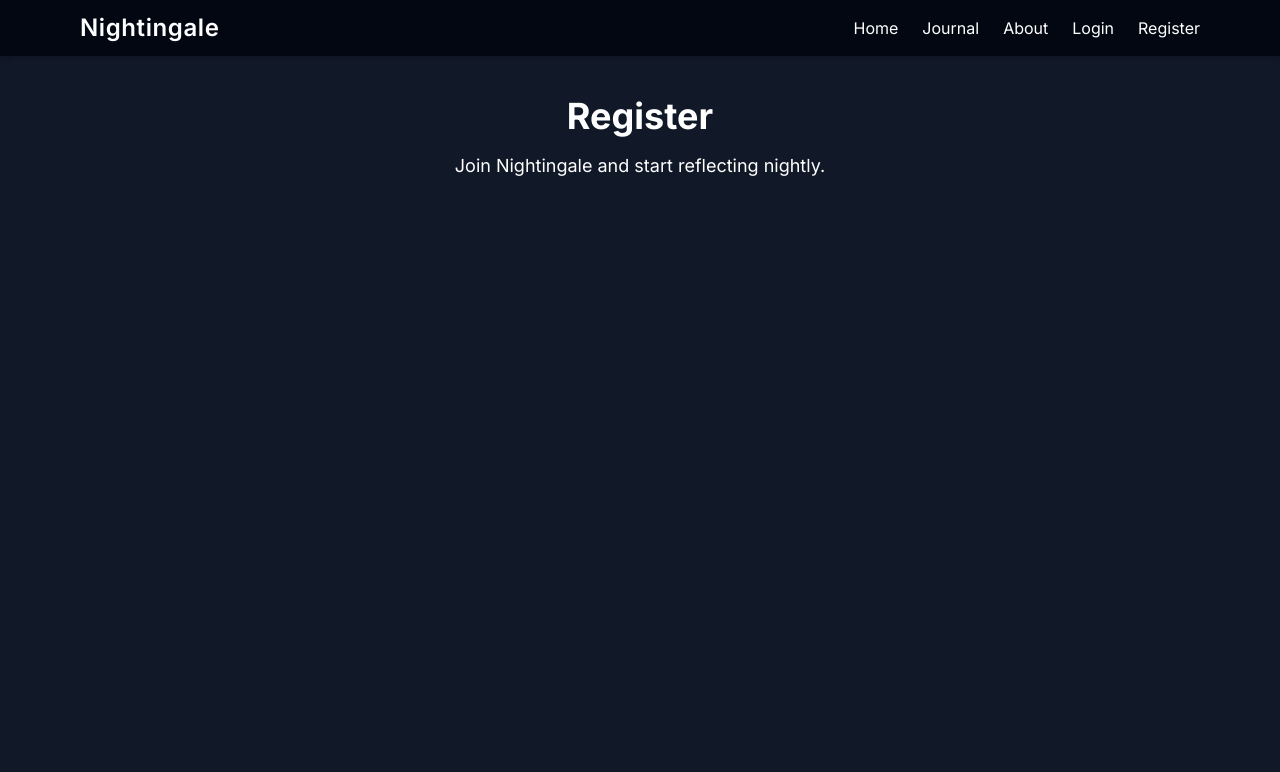
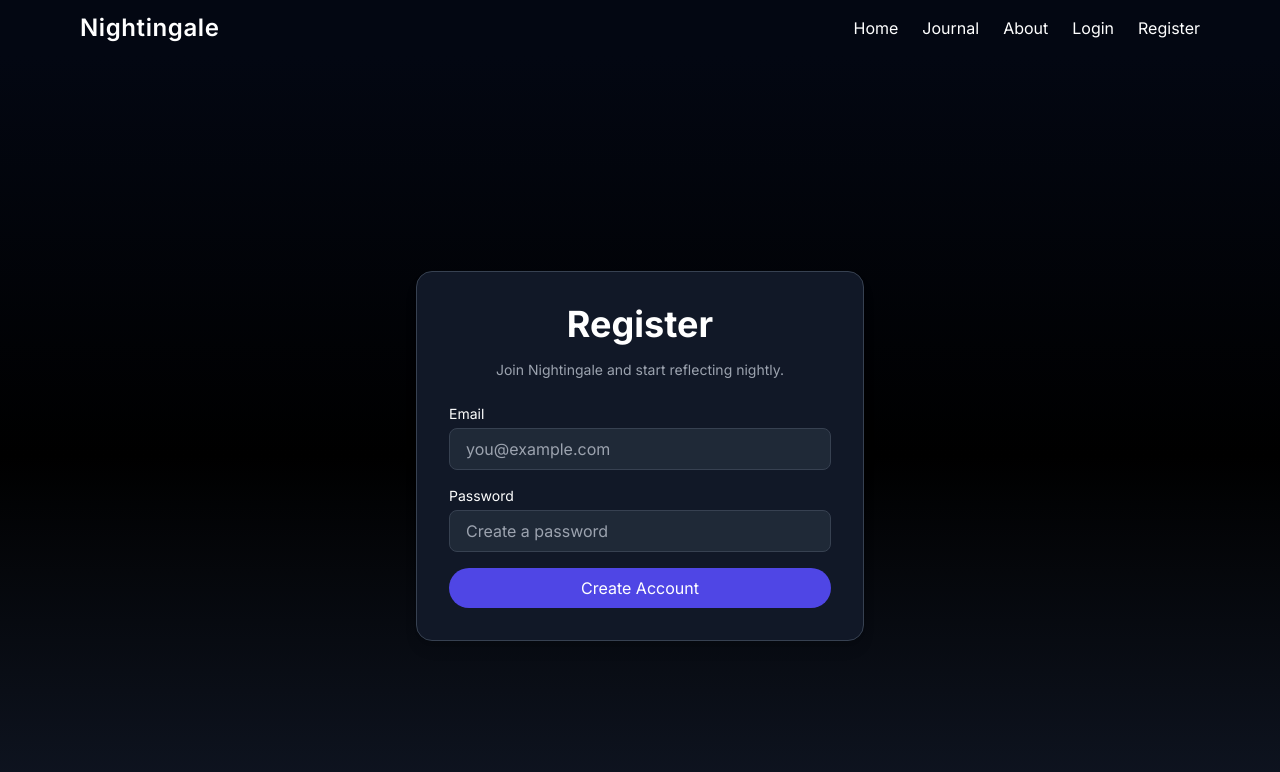
Before and after one commit to Cyberbot777/nightingale, a React (Vite) app in the folder frontend/: page /register in a window 1280 px wide. Shown: the top 772 px of the page. Built offline with nearby package versions, Linux system fonts and the light colour scheme; no server answers.

Commit message:
Style Login and Register pages to match site theme

```diff
--- a/frontend/src/App.jsx
+++ b/frontend/src/App.jsx
@@ -1,13 +1,24 @@
-import './index.css';
+// src/App.jsx
+import { BrowserRouter as Router, Routes, Route } from 'react-router-dom';
+import Navbar from './components/Navbar';
+import Home from './pages/Home';
+import Journal from './pages/Journal';
+import Login from './pages/Login';
+import Register from './pages/Register';
+import About from './pages/About';
 
 function App() {
   return (
-    <div className="min-h-screen flex flex-col items-center justify-center bg-gradient-to-b from-gray-900 to-black text-white p-4">
-      <h1 className="text-4xl font-bold mb-4 animate-fade-in">Welcome to Nightingale</h1>
-      <p className="text-lg text-gray-300 max-w-xl text-center animate-fade-in delay-200">
-        A private space to reflect, unwind, and grow. Journal your thoughts and receive inspiring feedback.
-      </p>
-    </div>
+    <Router>
+      <Navbar />
+      <Routes>
+        <Route path="/" element={<Home />} />
+        <Route path="/journal" element={<Journal />} />
+        <Route path="/login" element={<Login />} />
+        <Route path="/register" element={<Register />} />
+        <Route path="/about" element={<About />} />
+      </Routes>
+    </Router>
   );
 }
 
--- a/frontend/src/main.jsx
+++ b/frontend/src/main.jsx
@@ -1,25 +1,11 @@
+// src/main.jsx
 import React from 'react';
 import ReactDOM from 'react-dom/client';
-import { BrowserRouter, Routes, Route } from 'react-router-dom';
 import './index.css';
-import Navbar from './components/Navbar';
-import Home from './pages/Home';
-import Journal from './pages/Journal';
-import Login from './pages/Login';
-import Register from './pages/Register';
-import About from './pages/About';
+import App from './App';
 
 ReactDOM.createRoot(document.getElementById('root')).render(
   <React.StrictMode>
-    <BrowserRouter>
-      <Navbar />
-      <Routes>
-        <Route path="/" element={<Home />} />
-        <Route path="/journal" element={<Journal />} />
-        <Route path="/login" element={<Login />} />
-        <Route path="/register" element={<Register />} />
-        <Route path="/about" element={<About />} />
-      </Routes>
-    </BrowserRouter>
+    <App />
   </React.StrictMode>
 );
--- a/frontend/src/pages/Login.jsx
+++ b/frontend/src/pages/Login.jsx
@@ -1,8 +1,41 @@
+// src/pages/Login.jsx
+import React from 'react';
+
 export default function Login() {
   return (
-    <div className="text-center mt-10">
-      <h1 className="text-4xl font-bold">Login</h1>
-      <p className="mt-4 text-lg">Access your private journaling space.</p>
+    <div className="min-h-screen flex items-center justify-center px-4 bg-gradient-to-b from-gray-950 via-black to-gray-900 text-white">
+      <div className="w-full max-w-md p-8 bg-gray-900 border border-gray-700 rounded-2xl shadow-lg animate-fade-in-up">
+        <h1 className="text-3xl sm:text-4xl font-bold mb-4 text-center">Login</h1>
+        <p className="text-sm text-gray-400 mb-6 text-center">
+          Access your private journaling space.
+        </p>
+        <form className="space-y-4">
+          <div>
+            <label className="block text-sm mb-1" htmlFor="email">Email</label>
+            <input
+              id="email"
+              type="email"
+              className="w-full px-4 py-2 bg-gray-800 border border-gray-700 rounded-lg focus:outline-none focus:ring-2 focus:ring-indigo-500"
+              placeholder="you@example.com"
+            />
+          </div>
+          <div>
+            <label className="block text-sm mb-1" htmlFor="password">Password</label>
+            <input
+              id="password"
+              type="password"
+              className="w-full px-4 py-2 bg-gray-800 border border-gray-700 rounded-lg focus:outline-none focus:ring-2 focus:ring-indigo-500"
+              placeholder="••••••••"
+            />
+          </div>
+          <button
+            type="submit"
+            className="w-full py-2 bg-indigo-600 hover:bg-indigo-700 rounded-full font-medium transition-colors"
+          >
+            Sign In
+          </button>
+        </form>
+      </div>
     </div>
   );
 }
--- a/frontend/src/pages/Register.jsx
+++ b/frontend/src/pages/Register.jsx
@@ -1,8 +1,41 @@
+// src/pages/Register.jsx
+import React from 'react';
+
 export default function Register() {
   return (
-    <div className="text-center mt-10">
-      <h1 className="text-4xl font-bold">Register</h1>
-      <p className="mt-4 text-lg">Join Nightingale and start reflecting nightly.</p>
+    <div className="min-h-screen flex items-center justify-center px-4 bg-gradient-to-b from-gray-950 via-black to-gray-900 text-white">
+      <div className="w-full max-w-md p-8 bg-gray-900 border border-gray-700 rounded-2xl shadow-lg animate-fade-in-up">
+        <h1 className="text-3xl sm:text-4xl font-bold mb-4 text-center">Register</h1>
+        <p className="text-sm text-gray-400 mb-6 text-center">
+          Join Nightingale and start reflecting nightly.
+        </p>
+        <form className="space-y-4">
+          <div>
+            <label className="block text-sm mb-1" htmlFor="email">Email</label>
+            <input
+              id="email"
+              type="email"
+              className="w-full px-4 py-2 bg-gray-800 border border-gray-700 rounded-lg focus:outline-none focus:ring-2 focus:ring-indigo-500"
+              placeholder="you@example.com"
+            />
+          </div>
+          <div>
+            <label className="block text-sm mb-1" htmlFor="password">Password</label>
+            <input
+              id="password"
+              type="password"
+              className="w-full px-4 py-2 bg-gray-800 border border-gray-700 rounded-lg focus:outline-none focus:ring-2 focus:ring-indigo-500"
+              placeholder="Create a password"
+            />
+          </div>
+          <button
+            type="submit"
+            className="w-full py-2 bg-indigo-600 hover:bg-indigo-700 rounded-full font-medium transition-colors"
+          >
+            Create Account
+          </button>
+        </form>
+      </div>
     </div>
   );
 }
```
